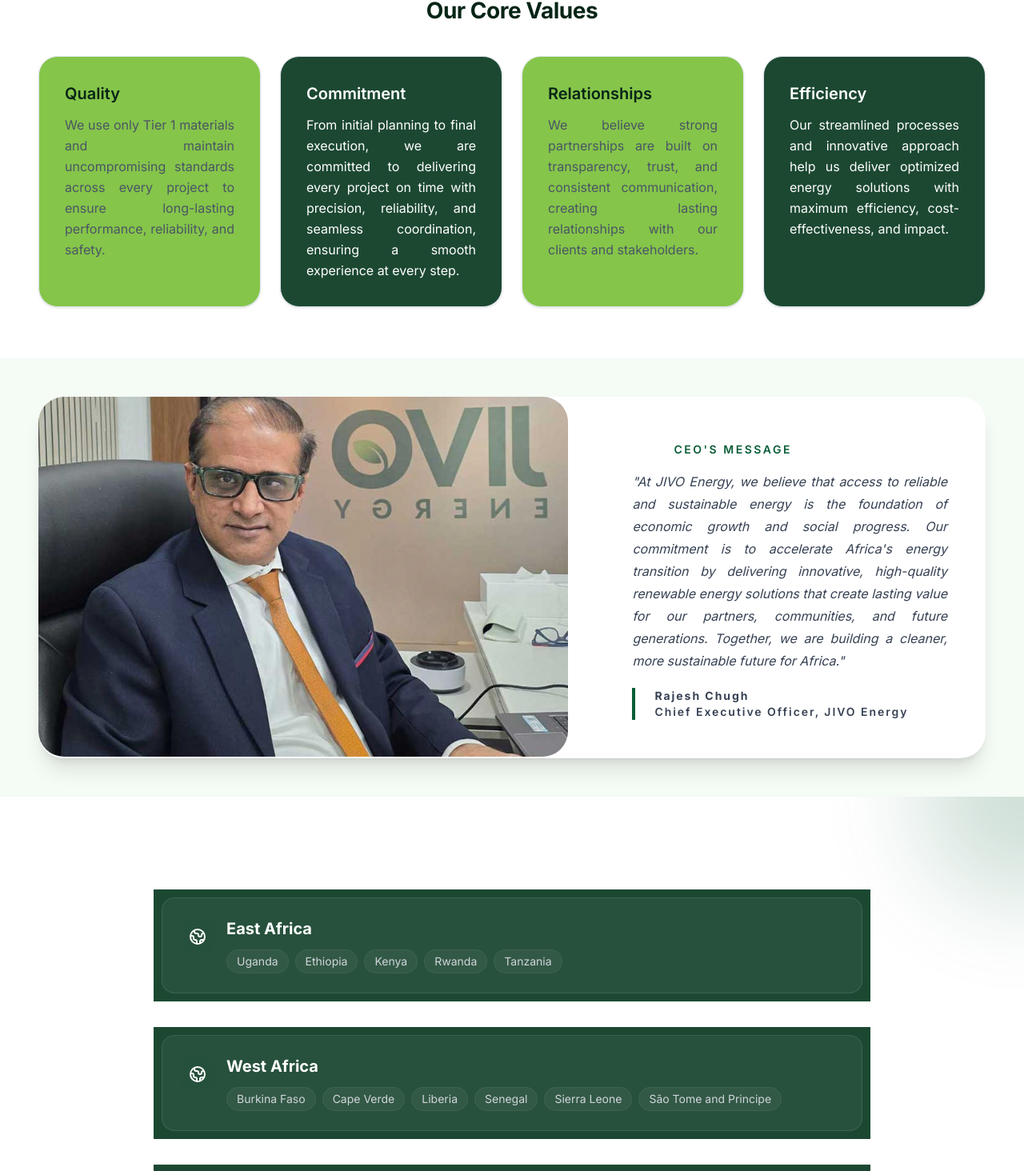
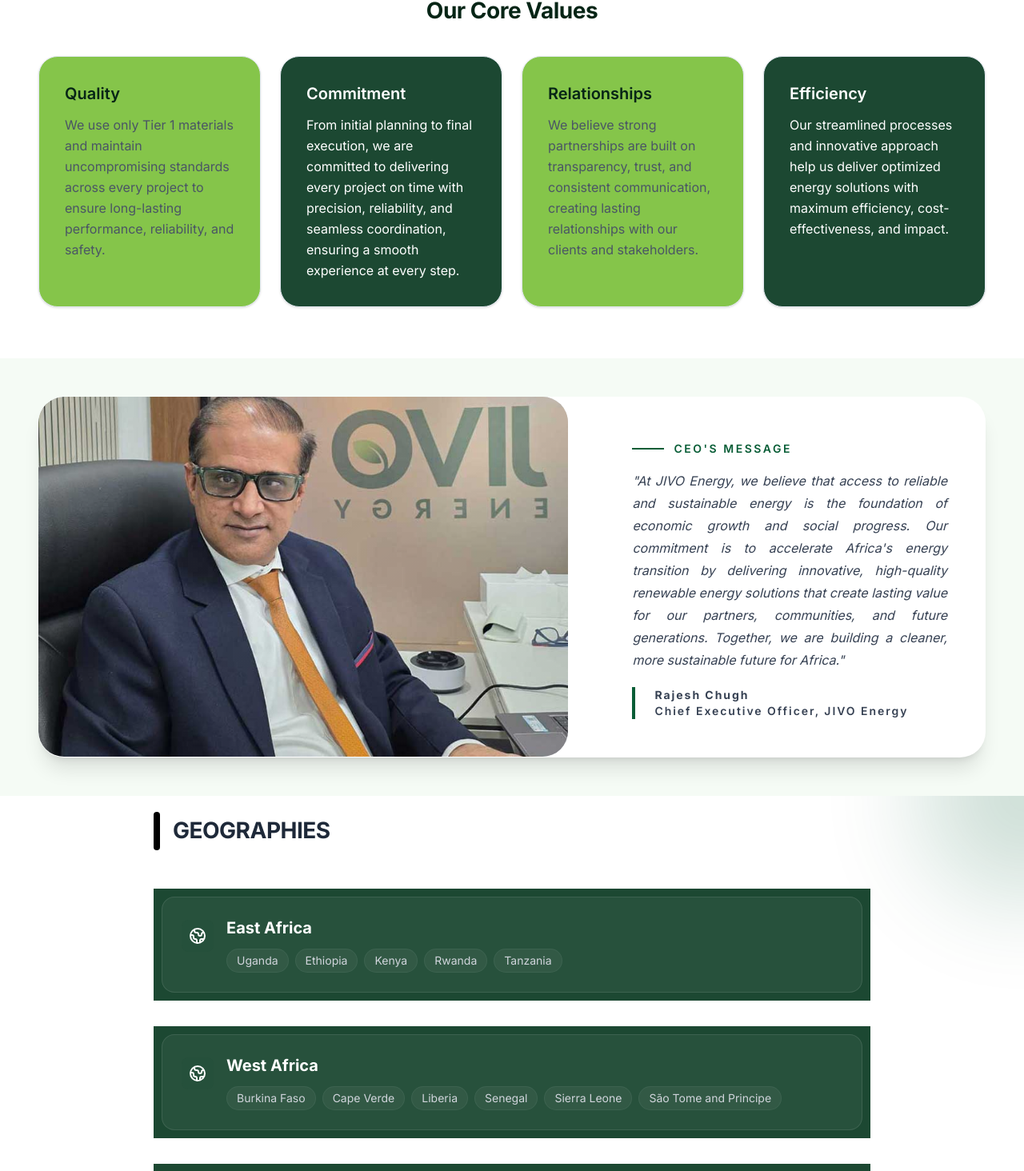
Before and after one commit to nchugh06/jivoenergy-main, a Next.js app: page /about in a window 1280 px wide. Shown: the part 1511-2975 px from the top of the page at 80% size. Built offline with nearby package versions, Linux system fonts and the light colour scheme.

Commit message:
Update page.tsx

```diff
--- a/src/app/about/page.tsx
+++ b/src/app/about/page.tsx
@@ -158,7 +158,7 @@
                 <span className="text-xl font-semibold">Q</span>
               </div> */}
               <h3 className="text-xl font-semibold text-[#062516] mb-3">Quality</h3>
-              <p className="text-gray-600 leading-relaxed">
+              <p className="text-gray-600 leading-relaxed" style={{ textAlign: "left" }}>
                 We use only Tier 1 materials and maintain uncompromising standards across every project to ensure long-lasting performance, reliability, and safety.
               </p>
             </div>
@@ -168,7 +168,7 @@
                 <span className="text-xl font-semibold">C</span>
               </div> */}
               <h3 className="text-xl font-semibold text-[#ffffff] mb-3">Commitment</h3>
-              <p className="text-white leading-relaxed">
+              <p className="text-white leading-relaxed" style={{ textAlign: "left" }}>
                 From initial planning to final execution, we are committed to delivering every project on time with precision, reliability, and seamless coordination, ensuring a smooth experience at every step.
               </p>
             </div>
@@ -178,7 +178,7 @@
                 <span className="text-xl font-semibold">R</span>
               </div> */}
               <h3 className="text-xl font-semibold text-[#062516] mb-3">Relationships</h3>
-              <p className="text-gray-600 leading-relaxed">
+              <p className="text-gray-600 leading-relaxed" style={{ textAlign: "left" }}>
                 We believe strong partnerships are built on transparency, trust, and consistent communication, creating lasting relationships with our clients and stakeholders.
               </p>
             </div>
@@ -188,7 +188,7 @@
                 <span className="text-xl font-semibold">E</span>
               </div> */}
               <h3 className="text-xl font-semibold text-[#ffffff] mb-3">Efficiency</h3>
-              <p className="text-white leading-relaxed">
+              <p className="text-white leading-relaxed" style={{ textAlign: "left" }}>
                 Our streamlined processes and innovative approach help us deliver optimized energy solutions with maximum efficiency, cost-effectiveness, and impact.
               </p>
             </div>
@@ -212,7 +212,7 @@
             <div className="p-8 sm:p-10 lg:p-12 flex flex-col justify-between h-full">
               <div>
                 <div className="inline-flex items-center gap-3 text-sm font-semibold uppercase tracking-[0.18em] text-[#085D36] mb-4">
-                  <span className="h-0. w-10 bg-[#085D36] inline-block" />
+                  <span className="h-0.5 w-10 bg-[#085D36] inline-block" />
                   CEO's Message
                 </div>
                 <div className="space-y-4">
@@ -270,14 +270,14 @@
         </section> */}
 
         {/* Geographies (Right Column) */}
-        <section className="w-full bg-[#ffffff] text-white py-5 px-6 md:px-12 relative overflow-hidden">
+        <section className="w-full bg-[#ffffff] py-5 px-6 md:px-12 relative overflow-hidden">
           {/* Decorative Background Elements */}
           <div className="absolute top-0 right-0 w-64 h-64 bg-[#085D36] opacity-20 rounded-full blur-3xl -translate-y-1/2 translate-x-1/2" />
           <div className="absolute bottom-0 left-0 w-96 h-96 bg-[#085D36] opacity-10 rounded-full blur-3xl translate-y-1/2 -translate-x-1/2" />
 
           <div className="max-w-4xl mx-auto relative z-10">
-            <h3 className="section-title-spl text-center lg:text-left text-white mb-12 flex items-center justify-center lg:justify-start gap-4">
-              <span className="w-2 h-12 bg-[#ffffff] rounded-full hidden lg:block" />
+            <h3 className="section-title-spl text-center lg:text-left mb-12 flex items-center justify-center lg:justify-start gap-4">
+              <span className="w-2 h-12 bg-[#000000] rounded-full hidden lg:block" />
               GEOGRAPHIES
             </h3>
 
```
